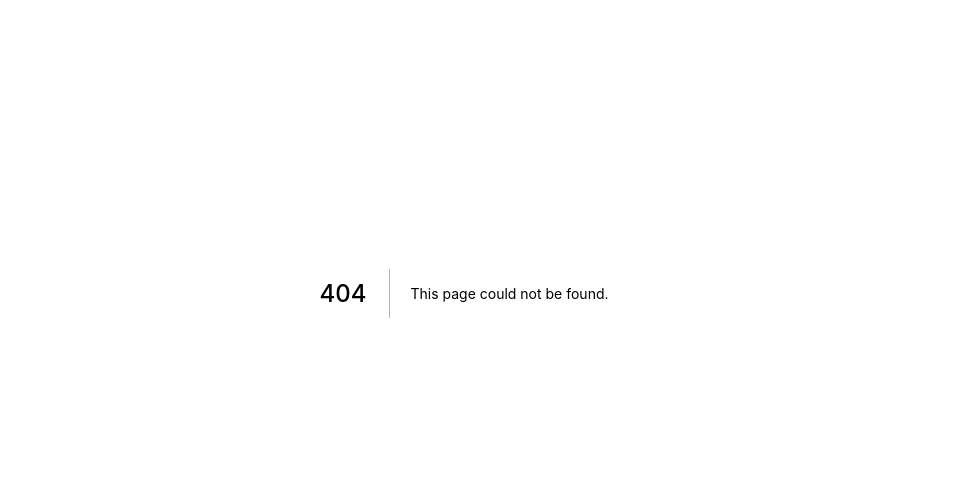
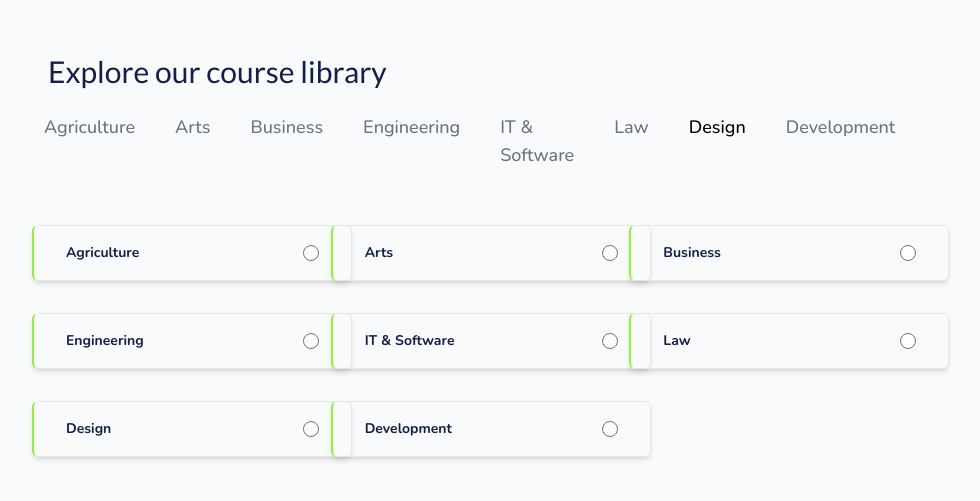
Before and after one commit to WekiWorklab/bizpotta, a Next.js app: page /learners-onboarding in a window 1280 px wide. Before the commit this address had no page. Shown: the part 107-608 px from the top of the page, without its empty margins (176-1156 px from the left). Built offline with nearby package versions, Linux system fonts and the light colour scheme.

Commit message:
Landing Page Completed

```diff
--- a/components/Card.js
+++ b/components/Card.js
@@ -111,7 +111,7 @@ export default function Card({ clip }) {
         <h1 className='text-xl font-medium text-gray-50 pb-2'>Fashion Design</h1>
         <div className='flex w-full justify-between '>
           <p className='text-sm tracking-tight font-light text-slate-400 leading-6'>Design</p>
-          <p className='text-sm tracking-tight font-light text-slate-400 leading-6 '>
+          <div className='text-sm tracking-tight font-light text-slate-400 leading-6 '>
             <div className='flex flex-col items-center'>
               <div className='flex items-center'>
                 <svg
@@ -172,7 +172,7 @@ export default function Card({ clip }) {
                 117 Studnets
               </a>
             </div>
-          </p>
+          </div>
         </div>
       </div>
     </div>
--- a/components/LibraryRadioButton.js
+++ b/components/LibraryRadioButton.js
@@ -1,12 +1,19 @@
 import React from "react";
 
-export default function LibraryRadioButton({ option }) {
+export default function LibraryRadioButton({ option, setSelectedCourse }) {
   return (
     <div className='flex items-center justify-between overflow-hidden transition-all rounded-md bg-transparent group h-14 w-80 border-l-2 px-8 shadow-md border-l-bizpotta-green border '>
       <p className='text-bizpotta-purple text-sm font-semibold'>
         <span>{option.name}</span>
       </p>
-      <input type='radio' id='library' name='library' className='text-bizpotta-green ring-0' />
+      <input
+        type='radio'
+        id='library'
+        value={option.id}
+        name='library'
+        onChange={(e) => setSelectedCourse(e.target.value)}
+        className='text-bizpotta-green ring-0'
+      />
     </div>
   );
 }
--- /dev/null
+++ b/components/Tabs.js
@@ -0,0 +1,90 @@
+const tabs = [
+  {
+    id: 1,
+    name: "Agriculture",
+    href: "#",
+    current: false,
+  },
+  {
+    id: 2,
+    name: "Arts",
+    href: "#",
+    current: false,
+  },
+  {
+    id: 3,
+    name: "Business",
+    href: "#",
+    current: false,
+  },
+  {
+    id: 4,
+    name: "Engineering",
+    href: "#",
+    current: false,
+  },
+  {
+    id: 5,
+    name: "IT & Software",
+    href: "#",
+    current: false,
+  },
+  {
+    id: 6,
+    name: "Law",
+    href: "#",
+    current: false,
+  },
+  {
+    id: 7,
+    name: "Design",
+    href: "#",
+    current: true,
+  },
+  {
+    id: 8,
+    name: "Development",
+    href: "#",
+    current: false,
+  },
+];
+
+function classNames(...classes) {
+  return classes.filter(Boolean).join(" ");
+}
+
+export default function Tabs() {
+  return (
+    <div>
+      <div className='sm:hidden'>
+        <label htmlFor='tabs' className='sr-only'>
+          Select a tab
+        </label>
+        <select
+          id='tabs'
+          name='tabs'
+          className='block w-full focus:ring-indigo-500 focus:border-indigo-500 border-gray-300 rounded-md'
+          defaultValue={tabs.find((tab) => tab.current).name}
+        >
+          {tabs.map((tab) => (
+            <option key={tab.name}>{tab.name}</option>
+          ))}
+        </select>
+      </div>
+      <div className='hidden sm:block'>
+        <nav className='flex space-x-4' aria-label='Tabs'>
+          {tabs.map((tab) => (
+            <a
+              key={tab.name}
+              href={tab.href}
+              className={classNames(tab.current ? "font-bold" : "text-gray-500 hover:text-gray-700", "px-3 py-2 font-medium text-lg rounded-md")}
+              aria-current={tab.current ? "page" : undefined}
+            >
+              {tab.name}
+            </a>
+          ))}
+        </nav>
+      </div>
+    </div>
+  );
+}
--- a/components/Team.js
+++ b/components/Team.js
@@ -17,8 +17,8 @@ export default function Team() {
     <div className='bg-gray-50'>
       <div className='mx-auto py-4 px-4 max-w-7xl sm:px-6 lg:px-8 lg:py-24'>
         <ul className='space-y-4 lg:grid lg:grid-cols-2 lg:items-start lg:gap-x-8 lg:gap-y-12 lg:space-y-0'>
-          {people.map((person) => (
-            <li key={person.name}>
+          {people.map((person, index) => (
+            <li key={index}>
               <div className='py-8 space-y-4 sm:grid sm:grid-cols-3 sm:gap-6 sm:space-y-0 lg:gap-8'>
                 <div className='h-0 w-30 aspect-w-4 aspect-h-3 sm:aspect-w-3 sm:aspect-h-4 '>
                   <img className='object-cover shadow-lg rounded-lg' src={person.imageUrl} alt='' />
--- /dev/null
+++ b/pages/auth/login.js
@@ -0,0 +1,5 @@
+import React from "react";
+
+export default function login() {
+  return <div>login</div>;
+}
--- /dev/null
+++ b/pages/auth/register.js
@@ -0,0 +1,5 @@
+import React from "react";
+
+export default function register() {
+  return <div>register</div>;
+}
--- a/pages/index.js
+++ b/pages/index.js
@@ -9,6 +9,7 @@ import Team from "../components/Team";
 import Head from "next/head";
 import Testimonals from "../components/Testimonals";
 import Footer from "../components/Footer";
+import { useState } from "react";
 
 const optionsLists = [
   {
@@ -17,46 +18,51 @@ const optionsLists = [
     href: "#",
   },
   {
-    id: 1,
+    id: 2,
     name: "Arts",
     href: "#",
   },
   {
-    id: 1,
+    id: 3,
     name: "Business",
     href: "#",
   },
   {
-    id: 1,
+    id: 4,
     name: "Engineering",
     href: "#",
   },
   {
-    id: 1,
+    id: 5,
     name: "IT & Software",
     href: "#",
   },
   {
-    id: 1,
+    id: 6,
     name: "Law",
     href: "#",
   },
   {
-    id: 1,
+    id: 7,
     name: "Design",
     href: "#",
   },
   {
-    id: 1,
+    id: 8,
     name: "Development",
     href: "#",
   },
 ];
 
-const handleSelectLibrary = (library) => {
-  console.log(library);
-};
 export default function Home() {
+  const [selectedCourse, setSelectedCourse] = useState(null);
+
+  const handleChangeCourse = (course) => {
+    setSelectedCourse(course);
+  };
+  const handleSelectLibrary = () => {
+    console.log(selectedCourse);
+  };
   return (
     <>
       <Head>
@@ -292,7 +298,7 @@ export default function Home() {
                 <Card clip={true} />
               </div>
               {/*Explore Courses */}
-              <a href='#' onClick={handleSelectLibrary} className='pt-8 flex gap-2 w-full justify-center items-center text-bizpotta-purple'>
+              <a href='#' className='pt-8 flex gap-2 w-full justify-center items-center text-bizpotta-purple'>
                 <span>Explore Courses</span>
                 <ArrowRightIcon className='h-4 w-4 text-bizpotta-purple' aria-hidden='true' />
               </a>
@@ -309,14 +315,19 @@ export default function Home() {
               {/* list of radio in boxes */}
               <div className='w-full mx-auto flex flex-col gap-6 justify-center items-center md:grid md:grid-cols-3 md:gap-8 md:px-24 py-8'>
                 {optionsLists.map((option, index) => (
-                  <LibraryRadioButton key={index} option={option} />
+                  <LibraryRadioButton key={index} option={option} setSelectedCourse={handleChangeCourse} />
                 ))}
               </div>
               {/* continue with arrow */}
-              <a href='#' onClick={handleSelectLibrary} className='pt-8  flex gap-2 w-full justify-center items-center text-bizpotta-purple'>
+              <button
+                onClick={() => {
+                  handleSelectLibrary();
+                }}
+                className='pt-8 cursor-pointer flex gap-2 w-full justify-center items-center text-bizpotta-purple'
+              >
                 <span>Continue</span>
                 <ArrowRightIcon className='h-4 w-4 text-bizpotta-purple' aria-hidden='true' />
-              </a>
+              </button>
             </div>
 
             {/* Specialization Program Section */}
@@ -335,7 +346,7 @@ export default function Home() {
                 <HomePageSlider />
               </div>
               {/*Explore Courses */}
-              <a href='#' onClick={handleSelectLibrary} className='pt-8 pb-16 flex gap-2 w-full justify-center items-center text-bizpotta-purple'>
+              <a href='#' className='pt-8 pb-16 flex gap-2 w-full justify-center items-center text-bizpotta-purple'>
                 <span>Explore Courses</span>
                 <ArrowRightIcon className='h-4 w-4 text-bizpotta-purple' aria-hidden='true' />
               </a>
@@ -458,7 +469,7 @@ export default function Home() {
                       </button>
                     </div>
                     <div className='flex items-center justify-center'>
-                      <a href='#' onClick={handleSelectLibrary} className=' flex gap-2 w-full justify-center items-center text-bizpotta-purple'>
+                      <a href='#' className=' flex gap-2 w-full justify-center items-center text-bizpotta-purple'>
                         <span>Explore Courses</span>
                         <ArrowRightIcon className='h-4 w-4 text-bizpotta-purple' aria-hidden='true' />
                       </a>
@@ -491,7 +502,7 @@ export default function Home() {
                 <Team />
               </div>
               {/*Explore Courses */}
-              <a href='#' onClick={handleSelectLibrary} className='pb-16 flex gap-2 w-full justify-center items-center text-bizpotta-purple'>
+              <a href='#' className='pb-16 flex gap-2 w-full justify-center items-center text-bizpotta-purple'>
                 <span>Learn More</span>
                 <ArrowRightIcon className='h-4 w-4 text-bizpotta-purple' aria-hidden='true' />
               </a>
@@ -516,7 +527,7 @@ export default function Home() {
                 </div>
               </div>
               {/*Explore Courses */}
-              <a href='#' onClick={handleSelectLibrary} className='pb-16 flex gap-2 w-full justify-center items-center text-bizpotta-purple'>
+              <a href='#' className='pb-16 flex gap-2 w-full justify-center items-center text-bizpotta-purple'>
                 <span>More Testimonials</span>
                 <ArrowRightIcon className='h-4 w-4 text-bizpotta-purple' aria-hidden='true' />
               </a>
--- /dev/null
+++ b/pages/learners-onboarding/index.js
@@ -0,0 +1,61 @@
+import React from "react";
+import LibraryRadioButton from "../../components/LibraryRadioButton";
+import Tabs from "../../components/Tabs";
+
+export default function index() {
+  const optionsLists = [
+    {
+      id: 1,
+      name: "Agriculture",
+      href: "#",
+    },
+    {
+      id: 2,
+      name: "Arts",
+      href: "#",
+    },
+    {
+      id: 3,
+      name: "Business",
+      href: "#",
+    },
+    {
+      id: 4,
+      name: "Engineering",
+      href: "#",
+    },
+    {
+      id: 5,
+      name: "IT & Software",
+      href: "#",
+    },
+    {
+      id: 6,
+      name: "Law",
+      href: "#",
+    },
+    {
+      id: 7,
+      name: "Design",
+      href: "#",
+    },
+    {
+      id: 8,
+      name: "Development",
+      href: "#",
+    },
+  ];
+  return (
+    <div className='w-full h-screen bg-gray-50 md:px-52 py-40 px-4 font-light'>
+      <h1 className='font-fancy text-2xl md:text-3xl text-bizpotta-purple px-4'>Explore our course library</h1>
+      <div className='flex flex-col space-y-4 py-4'>
+        <Tabs />
+        <div className='flex flex-col items-center justify-center gap-6 md:grid md:grid-cols-3 md:gap-8  py-8'>
+          {optionsLists.map((option, index) => (
+            <LibraryRadioButton key={index} option={option} />
+          ))}
+        </div>
+      </div>
+    </div>
+  );
+}
```
